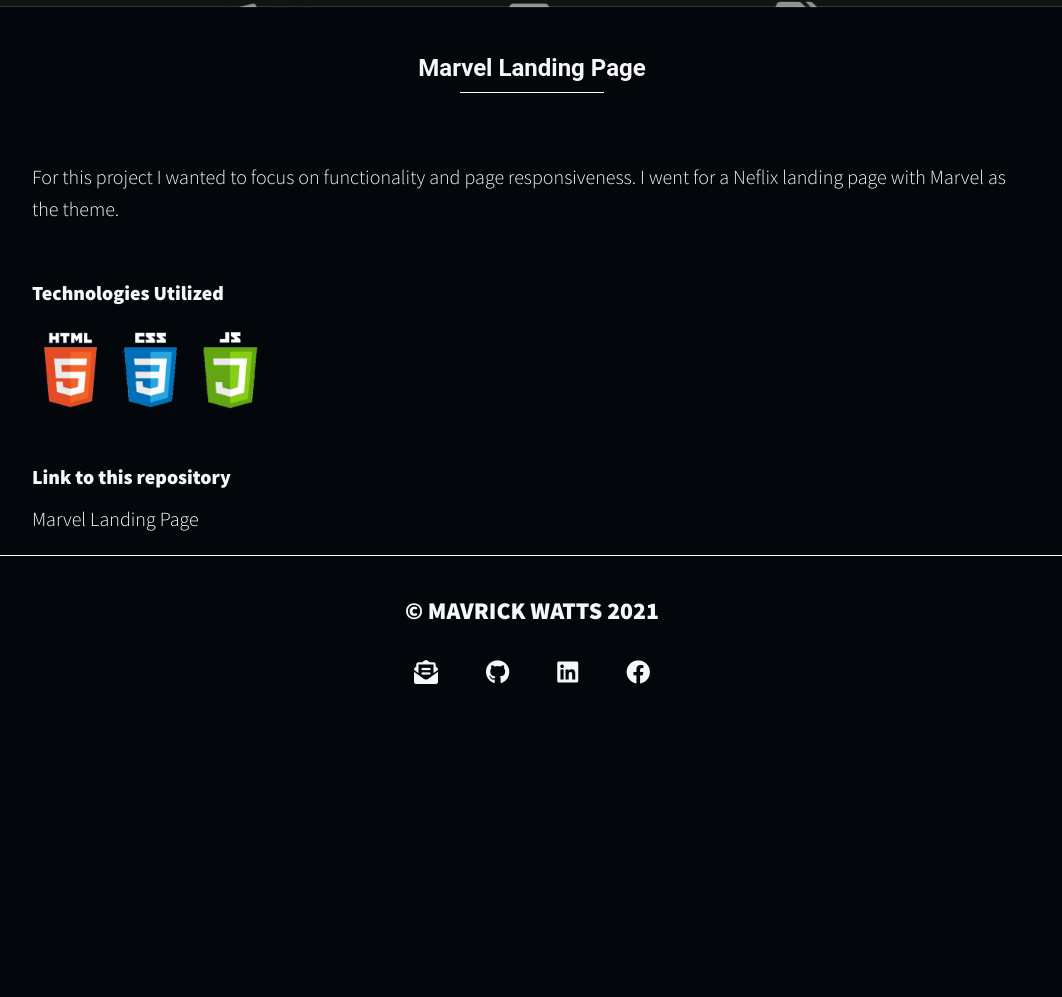
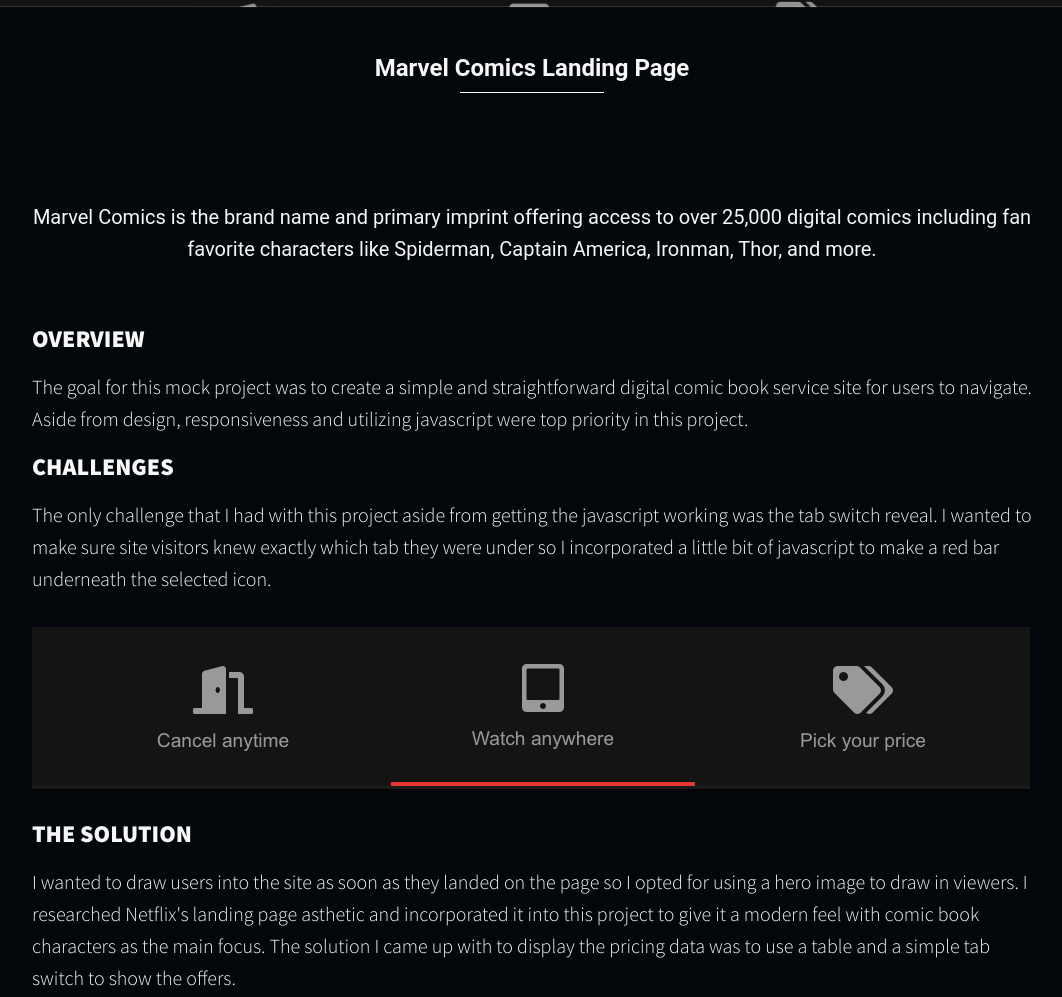
Before and after one commit to mavwatts/Mavrick-Watts-Portfolio-Site, a plain HTML site: page portfolio_item_3.html in a window 1280 px wide. Shown: the part 742-1739 px from the top of the page, without its empty margins (108-1170 px from the left). Before the commit the page ends 1447 px from the top, so only its background shows below. Drawn offline with nearby package versions, Linux system fonts and the light colour scheme.

Commit message:
committing individual portfolio page images and minor markup updates

```diff
--- a/portfolio_item_3.html
+++ b/portfolio_item_3.html
@@ -52,10 +52,22 @@
 
     <div class='portfolio-item-individual'>
         <img src='images/portfolio_marvel_landing_page.png'>
-        <h3 class='section__title section__title--underline portfolio__title'>Marvel Landing Page</h3>
+        <h3 class='section__title section__title--underline portfolio__title'>Marvel Comics Landing Page</h3>
 
         <div class='portfolio-item-description'>
-        <p>For this project I wanted to focus on functionality and page responsiveness. I went for a Neflix landing page with Marvel as the theme.</p>
+        <p class='section__title portfolio__title'>Marvel Comics is the brand name and primary imprint offering access to over 25,000 digital comics including fan favorite characters like Spiderman, Captain America, Ironman, Thor, and more.</p><br>
+
+        <h3>OVERVIEW</h3>
+
+        <p>The goal for this mock project was to create a simple and straightforward digital comic book service site for users to navigate. Aside from design, responsiveness and utilizing javascript were top priority in this project.</p>
+
+        <h3>CHALLENGES</h3>
+        <p>The only challenge that I had with this project aside from getting the javascript working was the tab switch reveal. I wanted to make sure site visitors knew exactly which tab they were under so I incorporated a little bit of javascript to make a red bar underneath the selected icon.</p>
+        <img src='images/marvel_landing_page_image_1.png'>
+        <br>
+        <h3>THE SOLUTION</h3>
+        <p>I wanted to draw users into the site as soon as they landed on the page so I opted for using a hero image to draw in viewers. I researched Netflix's landing page asthetic and incorporated it into this project to give it a modern feel with comic book characters as the main focus. The solution I came up with to display the pricing data was to use a table and a simple tab switch to show the offers. </p>
+        <img src='images/marvel_landing_page_image_2.png'>
         <br>
         <strong>Technologies Utilized</strong>
         <ul class='portfolio-item-tech-stack'>
--- a/style.css
+++ b/style.css
@@ -188,8 +188,10 @@
         display: flex;
         justify-content: space-between;
         background-color: #fff;
-        height: 7.5em;
+        height: 8em;
     }
+
+
 }
 
 .logo {
```
Also changed, not shown: index.html (+1 -1 lines), portfolio_item_2.html (+2 -2 lines), portfolio_item_4.html (+7 -1 lines), images/fossil_watch_image_1.png (added), images/fossil_watch_image_2.png (added), images/marvel_landing_page_image_1.png (added), images/marvel_landing_page_image_2.png (added).
